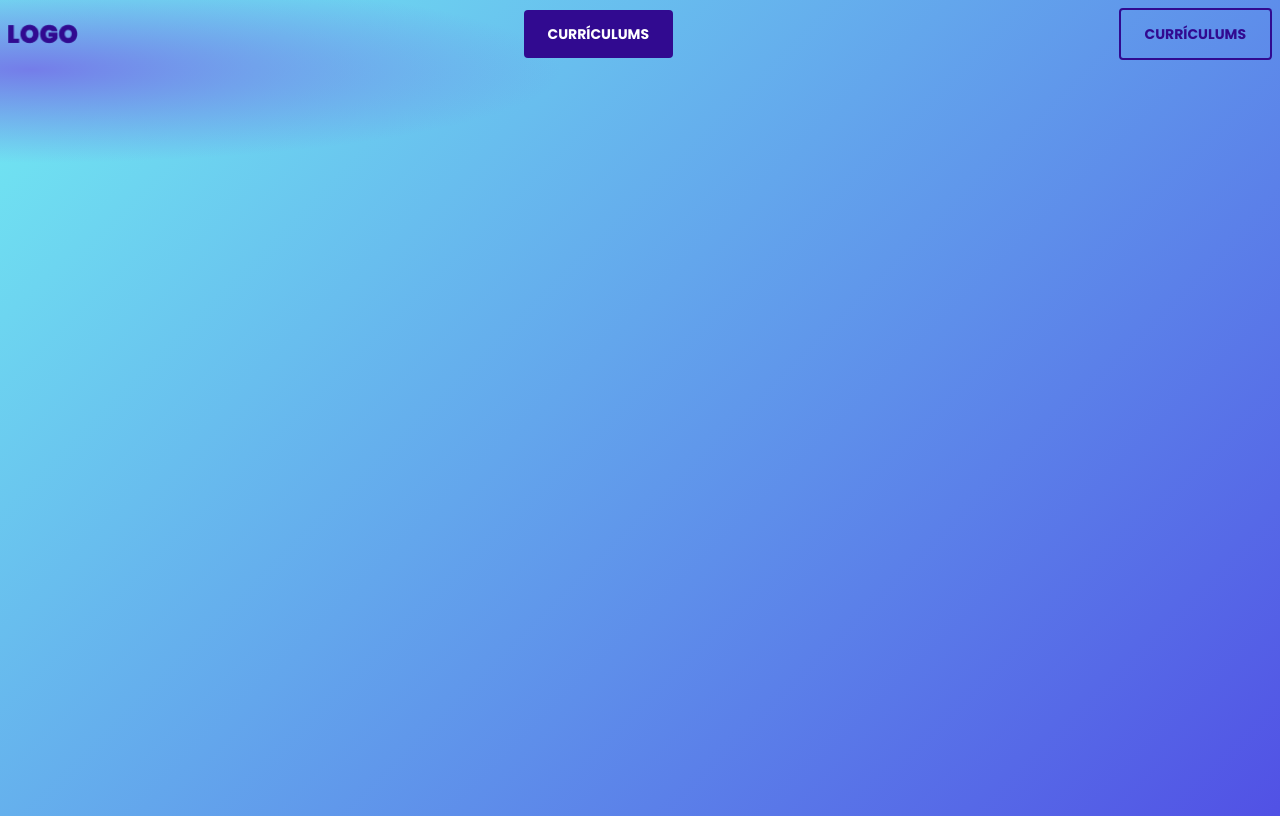
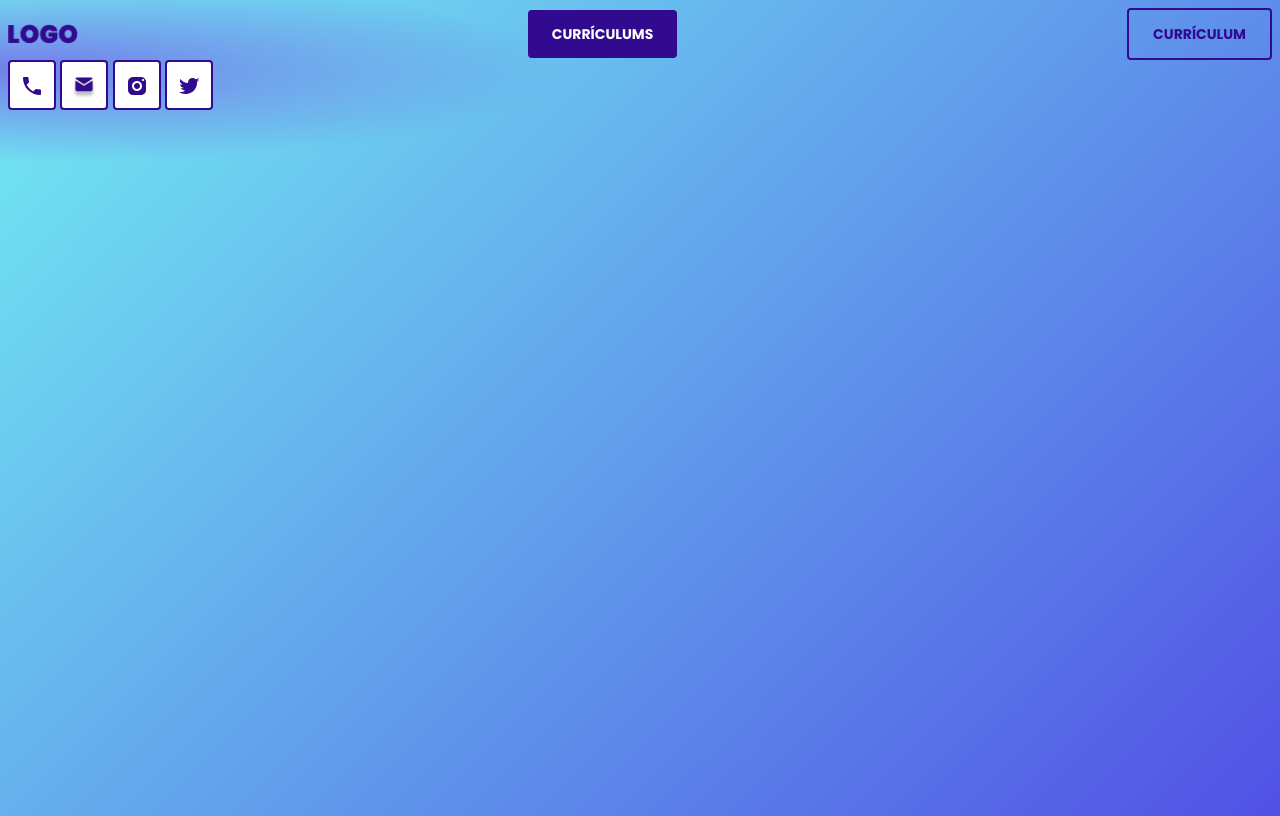
Before and after one commit to brandon369/Portafolio-Jaume, a plain HTML site: page index.html in a window 1280 px wide. Drawn offline with Linux system fonts and the light colour scheme.

Commit message:
componente de boton con icono

```diff
--- /dev/null
+++ b/css/button-icon.css
@@ -0,0 +1,14 @@
+.button-icon{
+    padding: 10px;
+    border-radius: 4px;
+    border: 2px solid var(--purple);
+    background: var(--white);
+    text-decoration: none;
+    display: inline-block;
+}
+
+.button-icon img {
+    vertical-align: middle;
+    width: 24px;
+    height: 24px;
+}
--- a/css/index.css
+++ b/css/index.css
@@ -1,4 +1,5 @@
 @import "./button.css";
+@import "./button-icon.css";
 @import "./header.css";
 
 :root {
--- a/index.html
+++ b/index.html
@@ -14,7 +14,12 @@
 <header class="header">
   <img src="./images/LOGO.png" alt="Logo" width="70" height="20"/>
   <button class="button"> Currículums</button>
-  <button class="button is-secondary"> Currículums</button>
+  <button class="button is-secondary"> Currículum</button>
 </header>
+<a class="button-icon" href="tel:300000000"><img src="./icons/icon-phone.svg"/></a>
+<a class="button-icon" href="tel:300000000"><img src="./icons/icon-important_mail.svg"/></a>
+<a class="button-icon" href="tel:300000000"><img src="./icons/icon-instagram.png"/></a>
+<a class="button-icon" href="tel:300000000"><img src="./icons/icon-twitter_squared.svg"/></a>
+
 </body>
 </html>
```
Also changed, not shown: icons/email.svg (added), icons/icon-github.svg (added), icons/icon-heart_outline.svg (added), icons/icon-important_mail.svg (added), icons/icon-instagram.png (added), icons/icon-phone.svg (added), icons/icon-twitter_squared.svg (added), icons/icons-down.png (added).
